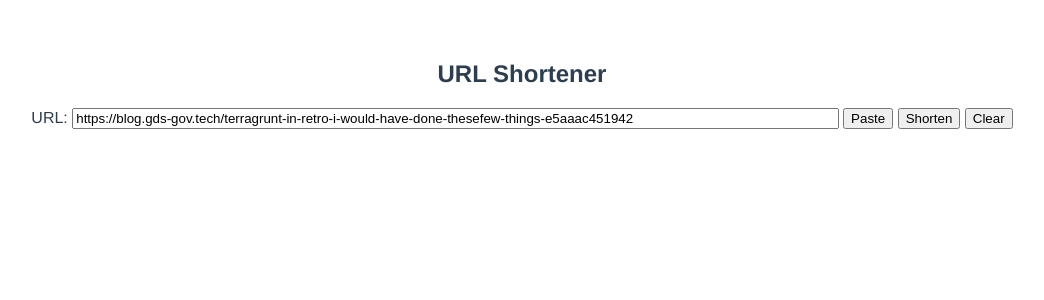
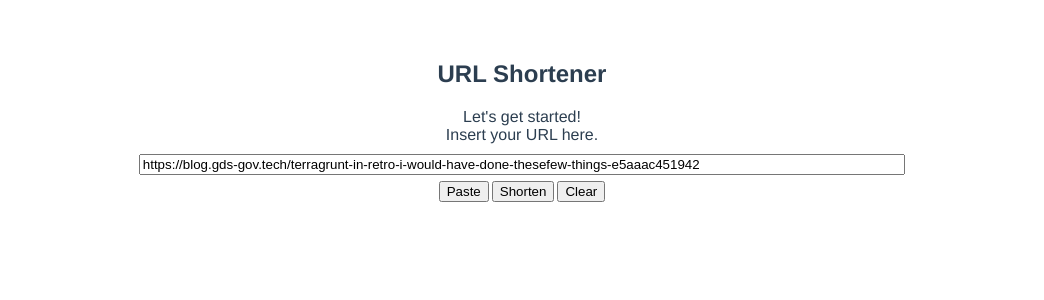
Before and after one commit to constanxe/url-shortener, a Vue app in the folder client/: page / in a window 1280 px wide. Shown: the top 300 px of the page, without its empty margins (118-1162 px from the left). Built offline with nearby package versions, Linux system fonts and the light colour scheme.

Commit message:
client: simple style

```diff
--- a/client/src/App.vue
+++ b/client/src/App.vue
@@ -1,11 +1,19 @@
 <template>
   <div id="app">
     <h2>URL Shortener</h2>
-    URL: <input type="url" v-model="urlInput"> <button @click="pasteUrlInput()">Paste</button> <button @click="generateShortenedUrl()" @keydown.enter="generateShortenedUrl()">Shorten</button> <button @click="urlInput = ''">Clear</button>
-    <div v-if="shortenedUrl">
-      Shortened URL: <a target="_blank" :href="shortenedUrl">{{shortenedUrl}}</a> <button @click="copyShortenedUrl()">Copy</button> <button @click="shortenedUrl = ''">Clear</button>
+    Let's get started!<br>Insert your URL here.
+    <div><input type="url" v-model="urlInput"></div>
+    <div class="buttons">
+      <button @click="pasteUrlInput()">Paste</button>
+      <button @click="generateShortenedUrl()" @keydown.enter="generateShortenedUrl()">Shorten</button>
+      <button @click="urlInput = ''">Clear</button>
     </div>
-    <div class="error">{{errorMessage}}</div>
+    <div class="result">
+      <div v-if="shortenedUrl">
+        Shortened URL: <a target="_blank" :href="shortenedUrl">{{shortenedUrl}}</a> <button @click="copyShortenedUrl()">Copy</button> <button @click="shortenedUrl = ''">Clear</button>
+      </div>
+      <div class="error">{{errorMessage}}</div>
+    </div>
   </div>
 </template>
 
@@ -74,9 +82,18 @@
   margin-top: 60px;
 }
 
+input,
+.result {
+  margin-top: 10px;
+}
+
 input {
   margin-bottom: 6px;
   width: 60%;
+}
+
+.buttons > *:not(:last-child) {
+  margin-right: 3px;
 }
 
 .error {
```
